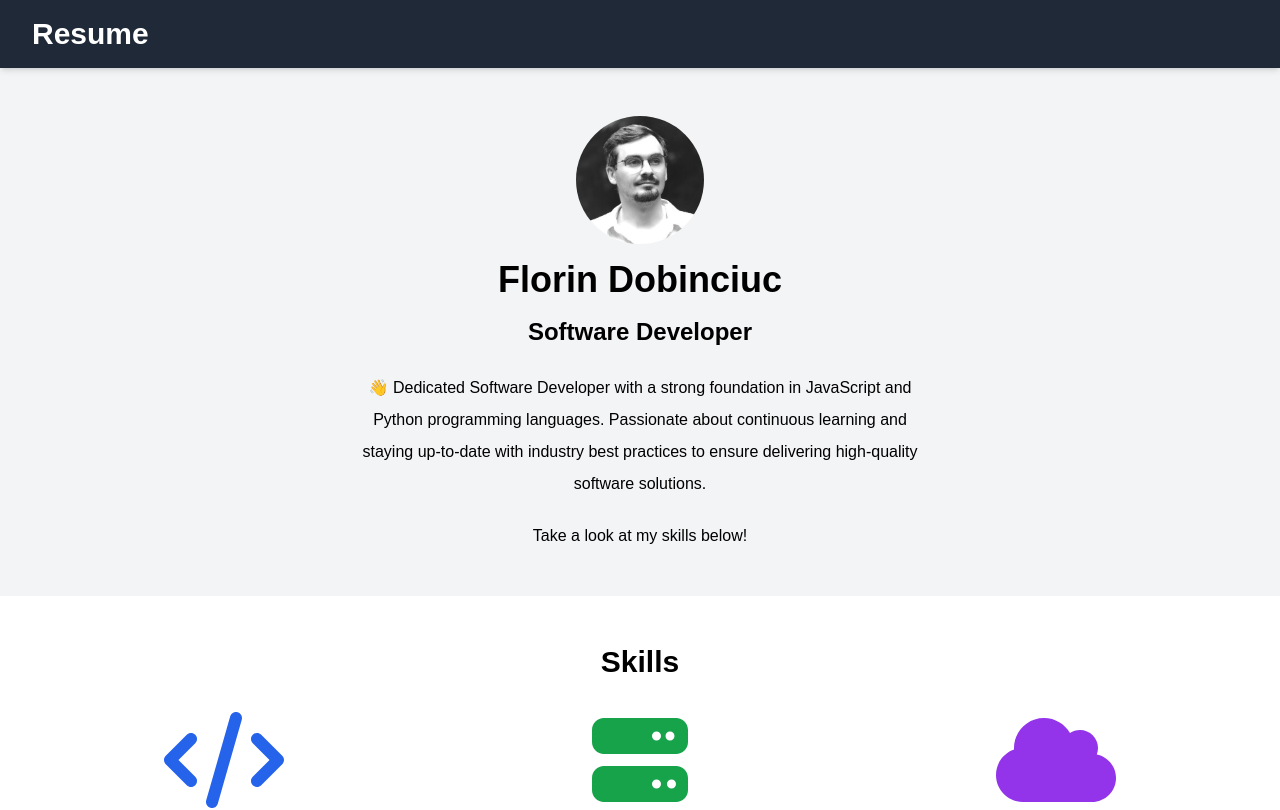
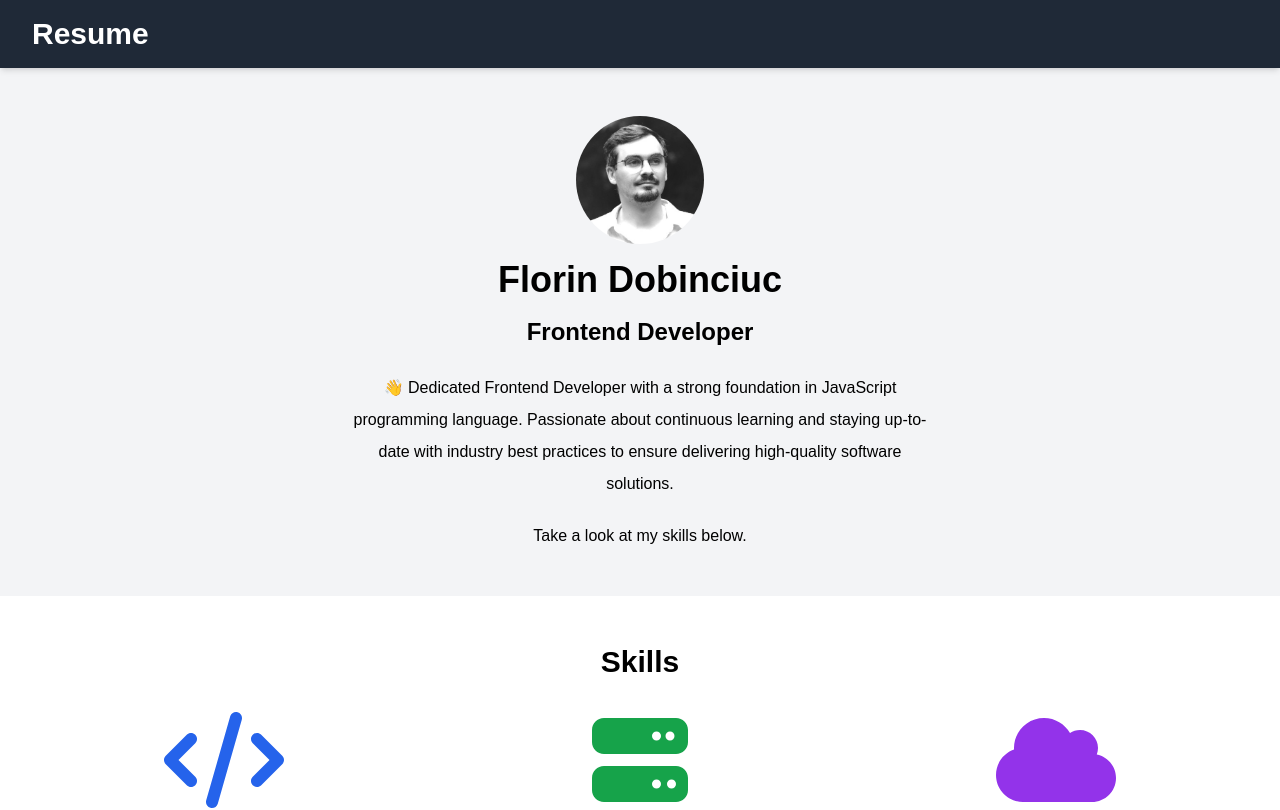
Before and after one commit to HustleCoding/my-portfolio, a Next.js app: page / in a window 1280 px wide. Shown: the top 810 px of the page. Built offline with nearby package versions, Linux system fonts and the light colour scheme.

Commit message:
add the changes needed

```diff
--- a/components/Introduction.tsx
+++ b/components/Introduction.tsx
@@ -9,15 +9,15 @@ const Introduction: React.FC = () => {
         className="mx-auto w-32 h-32 mb-4 rounded-full"
       />
       <h2 className="text-4xl font-bold mb-4">Florin Dobinciuc</h2>
-      <h3 className="text-2xl font-semibold mb-6">Software Developer</h3>
+      <h3 className="text-2xl font-semibold mb-6">Frontend Developer</h3>
       <p className="leading-loose max-w-xl mx-auto">
-        👋 Dedicated Software Developer with a strong foundation in JavaScript
-        and Python programming languages. Passionate about continuous learning
+        👋 Dedicated Frontend Developer with a strong foundation in JavaScript programming language.
+        Passionate about continuous learning
         and staying up-to-date with industry best practices to ensure delivering
         high-quality software solutions.
       </p>
       <br />
-      <p>Take a look at my skills below!</p>
+      <p>Take a look at my skills below.</p>
     </section>
   );
 };
```
